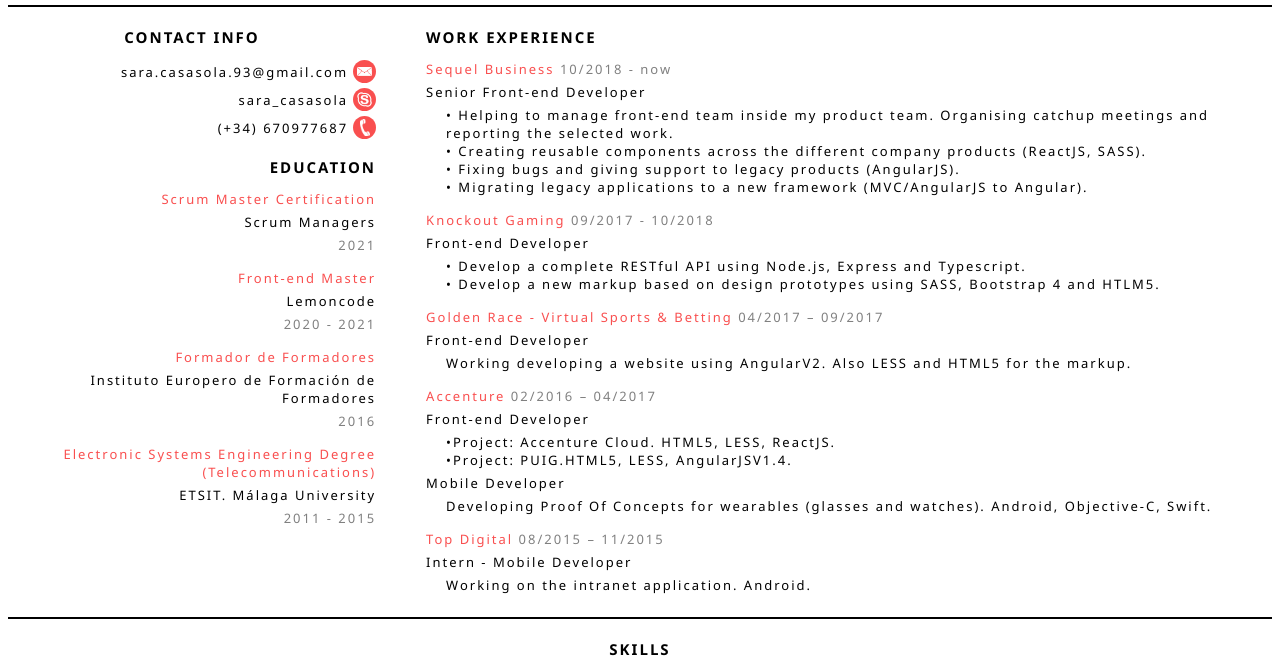
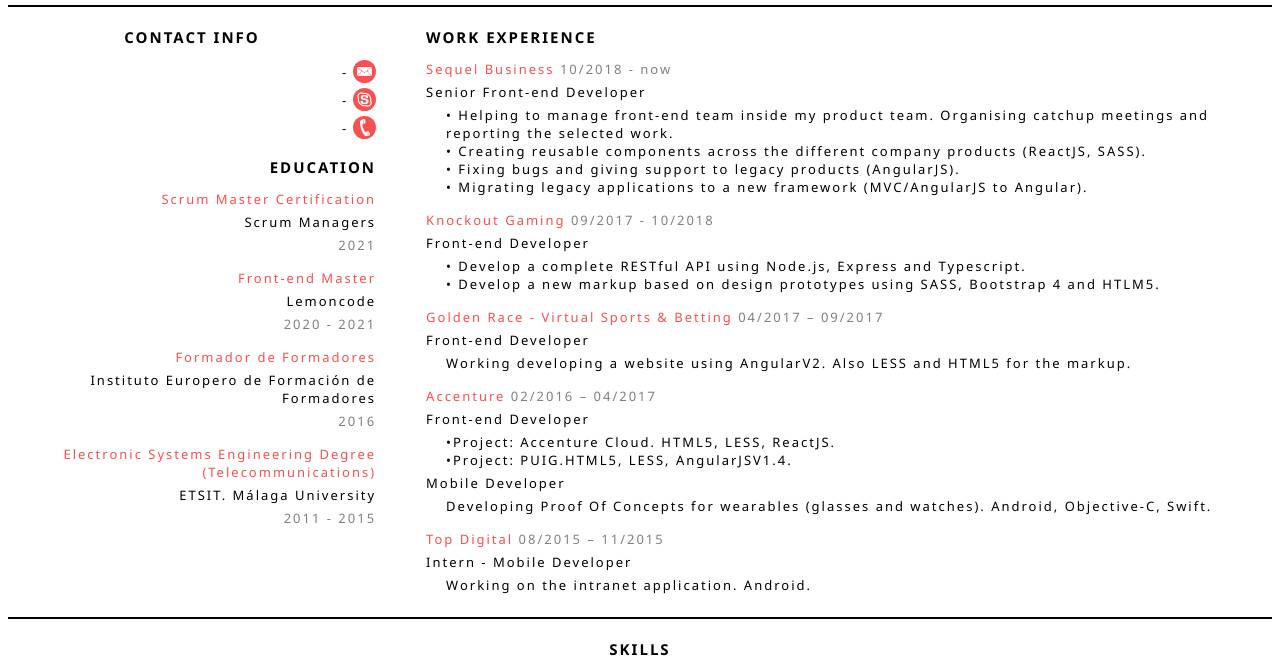
Before and after one commit to SaraCasasola/SaraCasasola.github.io, a plain HTML site: page index.html in a window 1280 px wide. Shown: the part 52-721 px from the top of the page. Drawn offline with Linux system fonts and the light colour scheme.

Commit message:
Remove personal information

```diff
--- a/index.html
+++ b/index.html
@@ -114,7 +114,7 @@
   }
 
   .skills--column {
-    width: 35%;
+    width: 50%;
   }
 
   .progress-bar {
@@ -151,15 +151,15 @@
       <article class="article">
         <div class="article--title">CONTACT INFO</div>
         <div class="contact-info">
-          <span>sara.casasola.93@gmail.com</span>
+          <span>-</span>
           <span class="contact-info--icon"><img class="contact-info--icon__email" src="./email.png"/></span>
         </div>
         <div class="contact-info">
-          <span>sara_casasola</span>
+          <span>-</span>
           <span class="contact-info--icon"><img class="contact-info--icon__skype" src="./skype.png"/></span>
         </div>
         <div class="contact-info">
-          <span>(+34) 670977687</span>
+          <span>-</span>
           <span class="contact-info--icon"><img class="contact-info--icon__phone" src="./phone.png"/></span>
         </div>
       </article>
```
